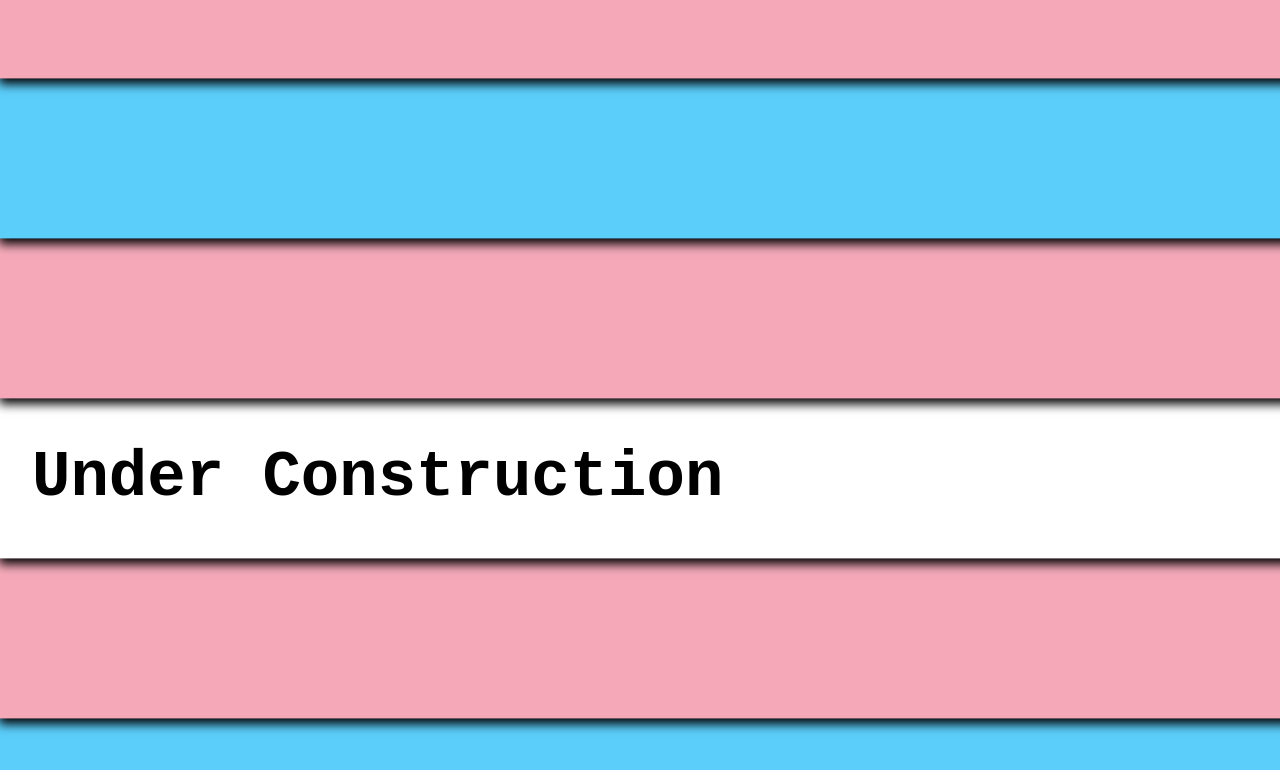
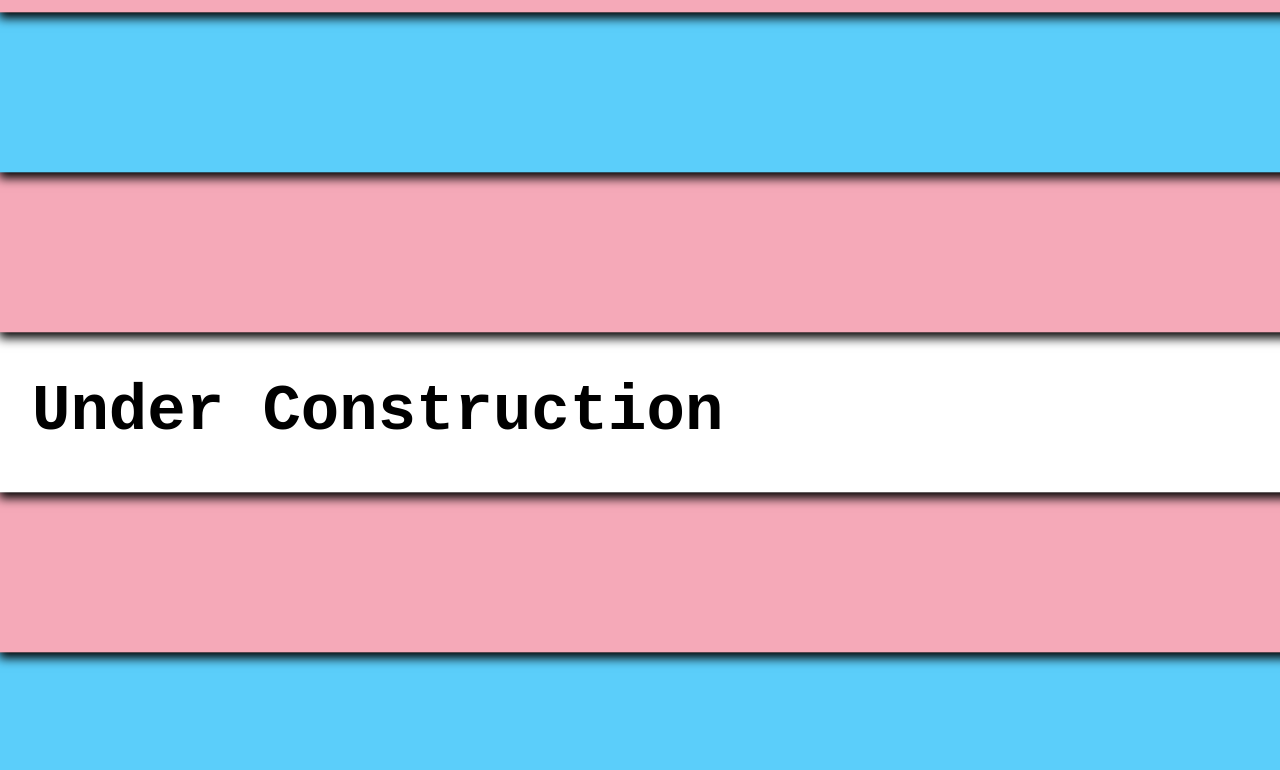
Before and after one commit to SyselMitY/mariari-homepage, a SvelteKit app: page / in a window 1280 px wide. Shown: the top 770 px of the page. Built offline with nearby package versions, Linux system fonts and the light colour scheme.

Commit message:
fixed the bezier because of course i had to forget something also there is a nearly unclickable link now and an animation delay

```diff
--- a/src/routes/+page.svelte
+++ b/src/routes/+page.svelte
@@ -16,7 +16,7 @@
         <div style="z-index: 10"  class="flagsection pink"></div>
         <div style="z-index: 09"  class="flagsection blue"></div>
         <div style="z-index: 08"  class="flagsection pink"></div>
-        <div style="z-index: 07"  class="flagsection white"><h1>Under Construction</h1></div>
+        <div style="z-index: 07"  class="flagsection white"><a href="https://soisi.mariari.me"><h1>Under Construction</h1></a></div>
         <div style="z-index: 06"  class="flagsection pink"></div>
         <div style="z-index: 05"  class="flagsection blue"></div>
         <div style="z-index: 04"  class="flagsection pink"></div>
@@ -38,6 +38,7 @@
         z-index: 20;
         font-family: "Courier New", monospace;
         font-size: 4rem;
+        color: black;
     }
 
     .flagsection {
@@ -57,8 +58,9 @@
         flex-direction: column;
         animation-name: scrolldown;
         animation-duration: 4s;
+        animation-delay: 2s;
         animation-iteration-count: infinite;
-        animation-timing-function: cubic-bezier(.18,.89,.32,1.28);
+        animation-timing-function: cubic-bezier(.77,0,.33,.93);
     }
 
 
```
